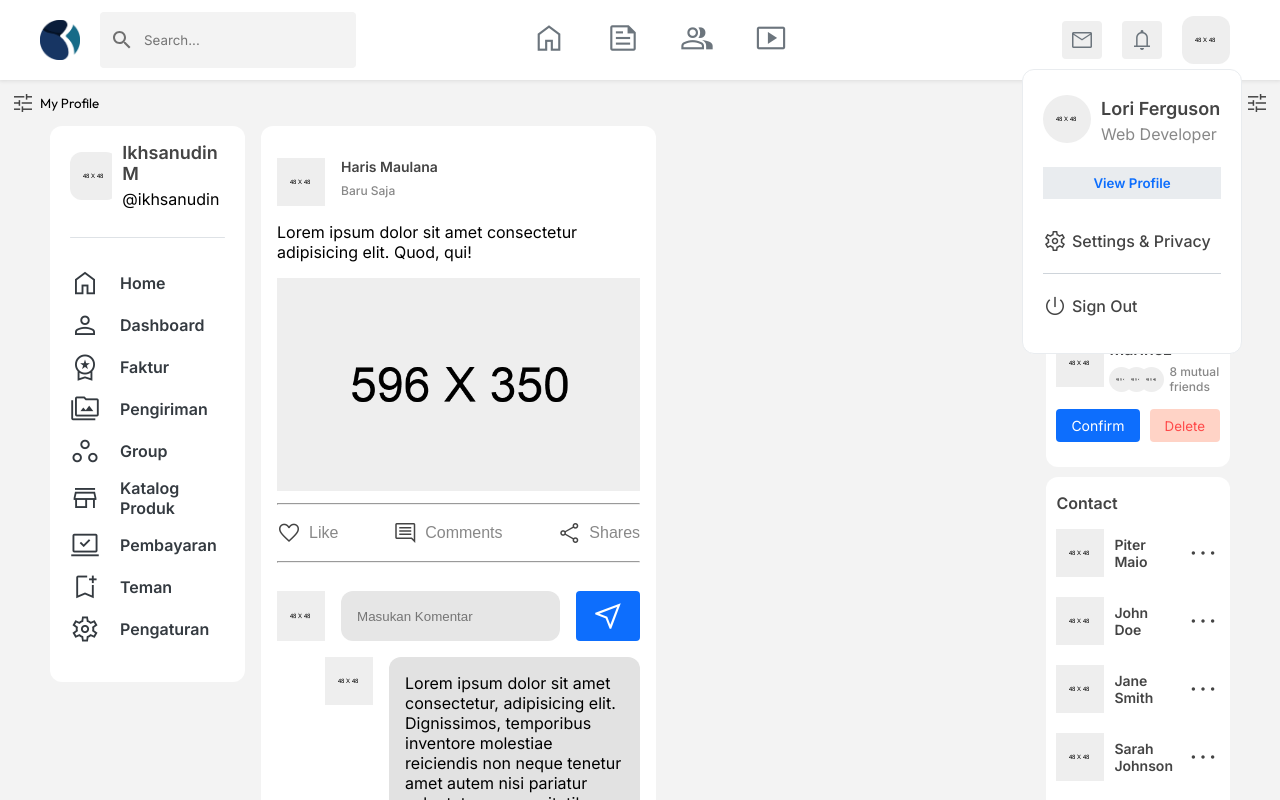
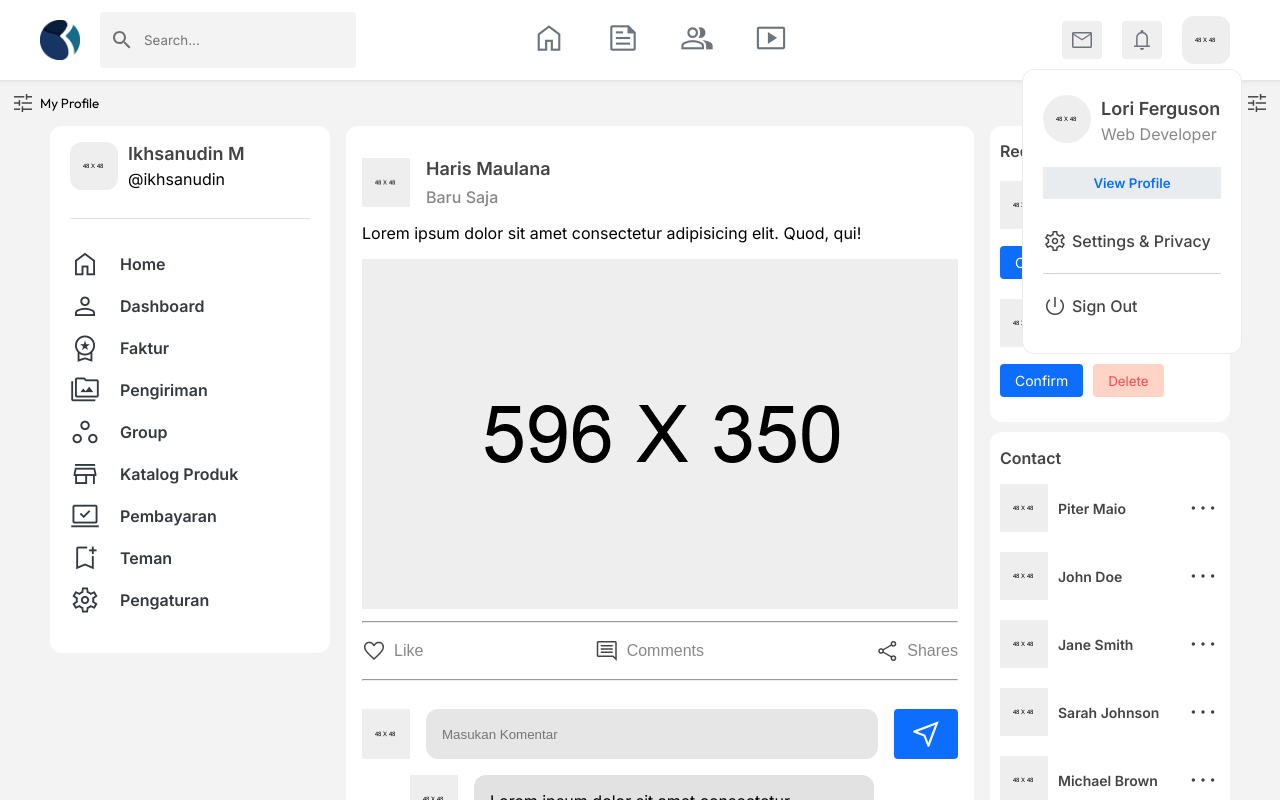
Before and after one commit to Haris-mlna/andaru-partners, a React (Create React App) app: page / in a window 1280 px wide. Shown: the top 800 px of the page. Built offline with nearby package versions, Linux system fonts and the light colour scheme.

Commit message:
update profile res

```diff
--- a/src/components/Organism/feed/feed.module.css
+++ b/src/components/Organism/feed/feed.module.css
@@ -3,17 +3,6 @@
     flex: 2;
     padding: 2rem 1rem;
     border-radius: 12px;
-}
-
-@media (width:762px) {
-}
-
-.containerfeed{
-    width: 100%;
-}
-
-.feed{
-   max-width: 395px;
 }
 
 .headfeed{
@@ -113,14 +102,5 @@
     margin-left: 5rem;
 }
 
-.respostimg{
-    width: 100%;
+@media (width:762px) {
 }
-
-.resatag18{
-    font-size: 14px;
-}
-
-.resspan16{
-    font-size: 12px;
-}
```
